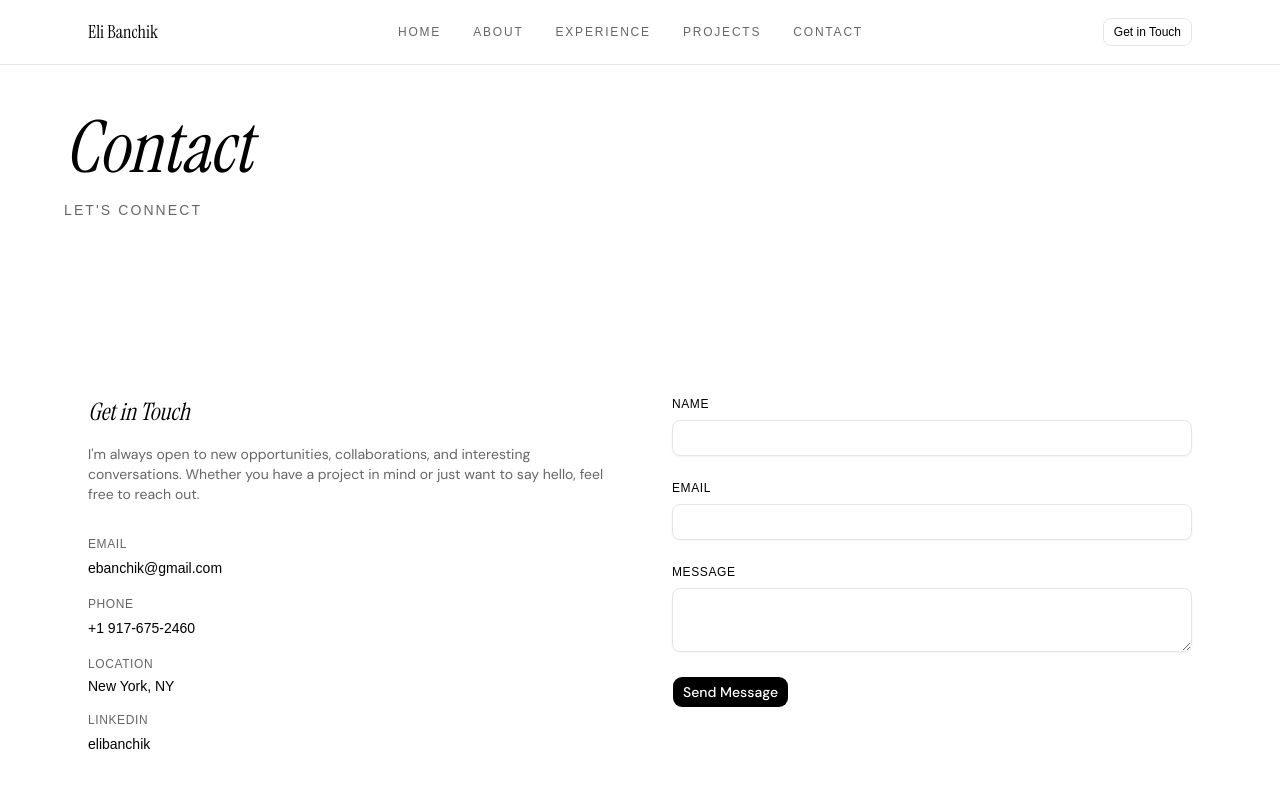
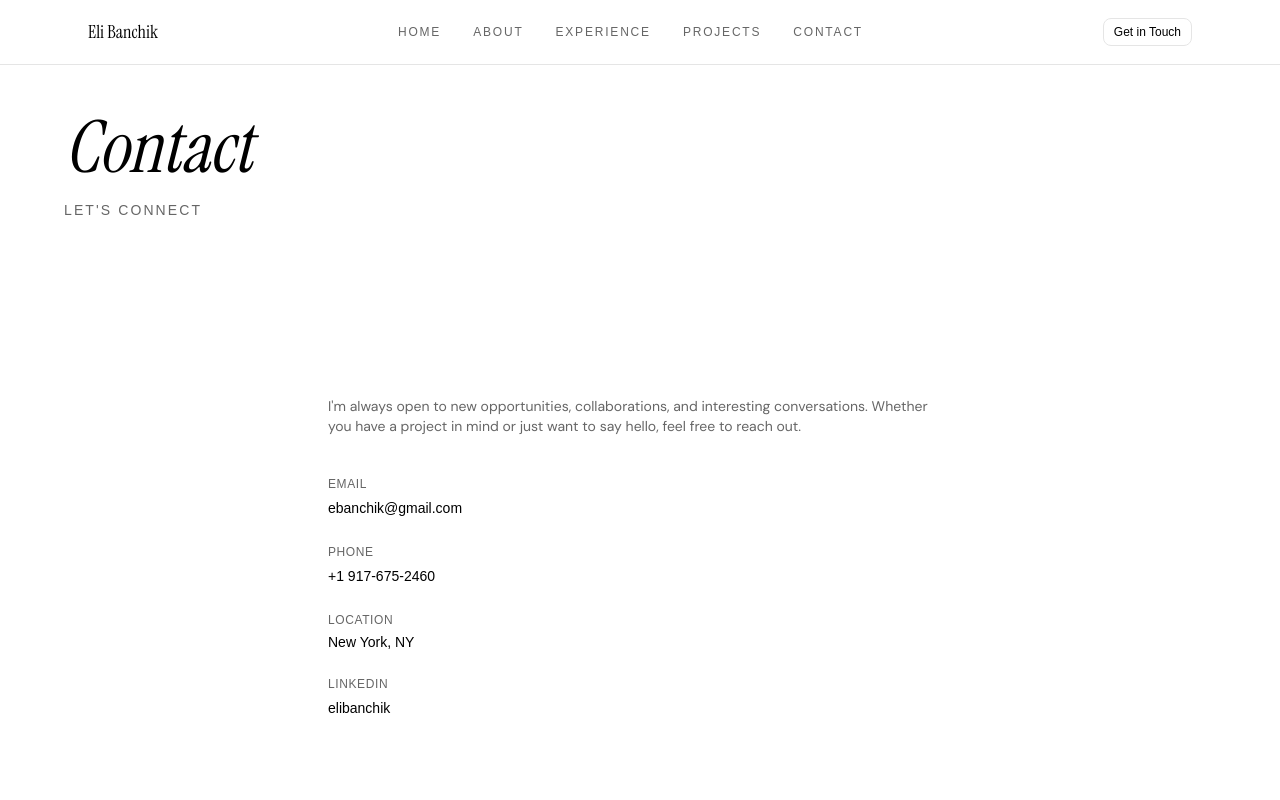
Before and after one commit to ebanchik1/portfolio-react, a Next.js app: page /contact in a window 1280 px wide. Shown: the top 800 px of the page. Built offline with nearby package versions, Linux system fonts and the light colour scheme; a web font is replaced by a local one.

Commit message:
Remove contact form, keep contact info links only
Co-Authored-By: Claude Opus 4.6 (1M context) <noreply@anthropic.com>

```diff
--- a/src/app/contact/page.tsx
+++ b/src/app/contact/page.tsx
@@ -1,7 +1,6 @@
 import type { Metadata } from "next"
 import { PageHeader } from "@/components/page-header"
 import { FadeIn } from "@/components/fade-in"
-import { ContactForm } from "@/components/contact-form"
 import { CONTACT_INFO } from "@/lib/constants"
 
 export const metadata: Metadata = {
@@ -13,18 +12,15 @@ export default function ContactPage() {
     <>
       <PageHeader title="Contact" subtitle="Let's connect" />
 
-      <section className="max-w-6xl mx-auto px-6 py-16 grid grid-cols-1 md:grid-cols-2 gap-12 md:gap-16">
-        {/* Left: Contact info */}
+      <section className="max-w-2xl mx-auto px-6 py-16">
         <FadeIn>
-          <div>
-            <h2 className="font-serif italic text-2xl mb-4">Get in Touch</h2>
-            <p className="text-muted-foreground font-sans text-sm mb-8">
+          <p className="text-muted-foreground font-sans text-sm mb-10">
             I&apos;m always open to new opportunities, collaborations, and
             interesting conversations. Whether you have a project in mind or
             just want to say hello, feel free to reach out.
           </p>
 
-            <ul className="space-y-4">
+          <ul className="space-y-6">
             <li>
               <span className="font-mono text-xs uppercase tracking-wider text-muted-foreground block mb-1">
                 Email
@@ -67,12 +63,6 @@ export default function ContactPage() {
               </a>
             </li>
           </ul>
-          </div>
-        </FadeIn>
-
-        {/* Right: Contact form */}
-        <FadeIn delay={200}>
-          <ContactForm />
         </FadeIn>
       </section>
     </>
```
Lines whose indentation alone changed are shown as unchanged.
